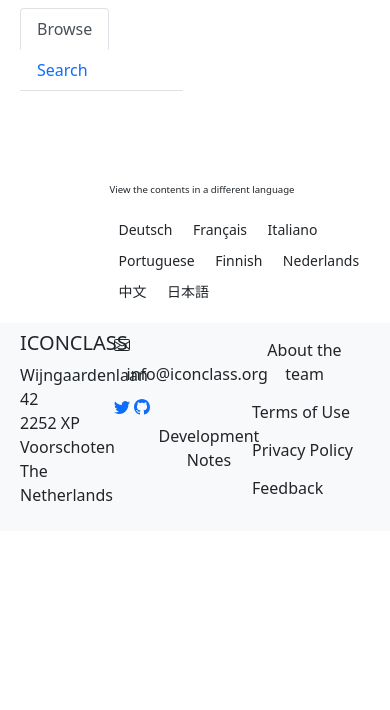
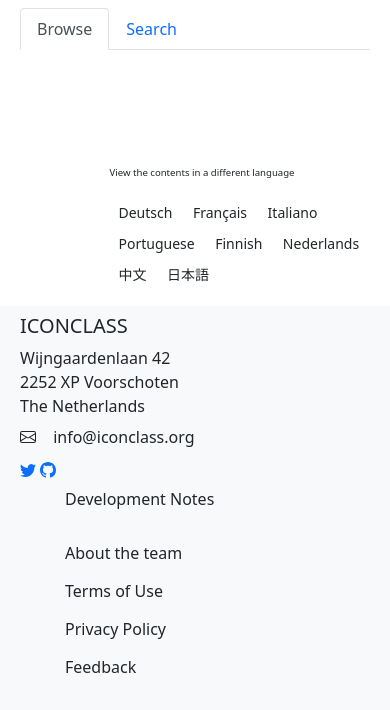
Before and after one commit to iconclass/server, a FastAPI app: page /1 in a window 390 px wide. Shown: the part 153-863 px from the top of the page. Before the commit the page ends 654 px from the top, so only its background shows below. Run offline with FastAPI, Linux system fonts and the light colour scheme; parts of the project's set-up code (start-up, migrations or seed data) failed here and were passed over.

Commit message:
Improve responsiveness

```diff
--- a/src/templates/base.html
+++ b/src/templates/base.html
@@ -61,13 +61,13 @@
     <footer class="p-2 bg-light">
       <div class="container-fluid">
         <div class="row">
-          <div class="col-3">
+          <div class="col-sm-3">
             <h5>ICONCLASS</h5>
             <div>Wijngaardenlaan 42</div>
             <div>2252 XP Voorschoten</div>
             <div>The Netherlands</div>
           </div>
-          <div class="col-3">
+          <div class="col-sm-3">
           <div>
             <svg xmlns="http://www.w3.org/2000/svg" width="16" height="16" fill="currentColor" class="bi bi-envelope" viewBox="0 0 16 16">
                 <path d="M0 4a2 2 0 0 1 2-2h12a2 2 0 0 1 2 2v8a2 2 0 0 1-2 2H2a2 2 0 0 1-2-2V4zm2-1a1 1 0 0 0-1 1v.217l7 4.2 7-4.2V4a1 1 0 0 0-1-1H2zm13 2.383-4.758 2.855L15 11.114v-5.73zm-.034 6.878L9.271 8.82 8 9.583 6.728 8.82l-5.694 3.44A1 1 0 0 0 2 13h12a1 1 0 0 0 .966-.739zM1 11.114l4.758-2.876L1 5.383v5.73z"/>
@@ -88,12 +88,12 @@
           </div>
 
 
-          <div class="col-6">
+          <div class="col-sm-6">
             <ul>
-                <li style="list-style-type: none"><a class="btn" href="/help/team">About the team</a></li>
-                <li style="list-style-type: none"><a class="btn" href="/help/terms">Terms of Use</a></li>
-                <li style="list-style-type: none"><a class="btn" href="/help/privacy">Privacy Policy</a></li>
-                <li style="list-style-type: none"><a class="btn" href="https://forms.gle/twPq7swQZXmSX46G8" target="_feedback">Feedback</a></li>
+                <li style="list-style-type: none"><a style="margin: 0" class="btn" href="/help/team">About the team</a></li>
+                <li style="list-style-type: none"><a style="margin: 0" class="btn" href="/help/terms">Terms of Use</a></li>
+                <li style="list-style-type: none"><a style="margin: 0" class="btn" href="/help/privacy">Privacy Policy</a></li>
+                <li style="list-style-type: none"><a style="margin: 0" class="btn" href="https://forms.gle/twPq7swQZXmSX46G8" target="_feedback">Feedback</a></li>
             </ul>
           </div>
         </div>
--- a/src/templates/browse.html
+++ b/src/templates/browse.html
@@ -21,7 +21,7 @@
 <div class="container-fluid">
 
 <div class="row p-2">
-    <div class="col-6" style="max-height: 100vh; overflow: auto">
+    <div class="col-sm-6" style="max-height: 100vh; overflow: auto">
 
     <ul class="nav nav-tabs">
     <li class="nav-item">
@@ -43,10 +43,10 @@
           {% endblock %}
           <div id="searchresults">
           <div class="row mt-3">
-            <div class="col">
+            <div class="col-sm">
                 <a id="advancedsearch" href="#" class="btn btn-sm btn-success">Advanced Search</a>
             </div>
-            <div class="col">
+            <div class="col-sm">
                 <a id="includekeys" data="1" class="btn btn-sm btn-secondary" href="#">Include keys (+ )</a>
                 <a id="searchsortorder" data="notation" class="btn btn-sm btn-secondary" href="#">Sort by notation</a>
             </div>
@@ -57,7 +57,7 @@
 
         </div>
     </div>
-    <div class="col-6">
+    <div class="col-sm-6">
         <div id="results">&nbsp;</div>
     </div>
 </div>
--- a/src/templates/help.html
+++ b/src/templates/help.html
@@ -5,8 +5,8 @@
 {% block content %}
 <div class="container">
     <div class="row p-3">
-        <div class="col-8" style="min-height: 50vh">{{content}}</div>
-        <div class="col-4">
+        <div class="col-sm-8" style="min-height: 50vh">{{content}}</div>
+        <div class="col-sm-4">
             <h5>Table of Contents</h5>
             <ul>
                 <li><a href="/help/about">General</a></li>
--- a/src/templates/showcase.html
+++ b/src/templates/showcase.html
@@ -9,7 +9,7 @@
 <div class="container-fluid">
 
 <div class="row p-2">
-    <div class="col-4">
+    <div class="col-sm-4">
 
         <div class="mt-3">
             <div>
@@ -52,7 +52,7 @@
         <div id="linkbox" style="margin-top: 2rem"></div>
         <div id="infobox"></div>
     </div>
-    <div class="col-8">
+    <div class="col-sm-8">
         <div id="thedzi1" style="width: 100vw; height: 100vh" />
     </div>
 </div>
```
Also changed, not shown: src/help/dev.md (+2 -0 lines), src/help/sponsoring.md (+7 -5 lines), src/templates/homepage.html (+6 -6 lines), src/help/license.md (added).
